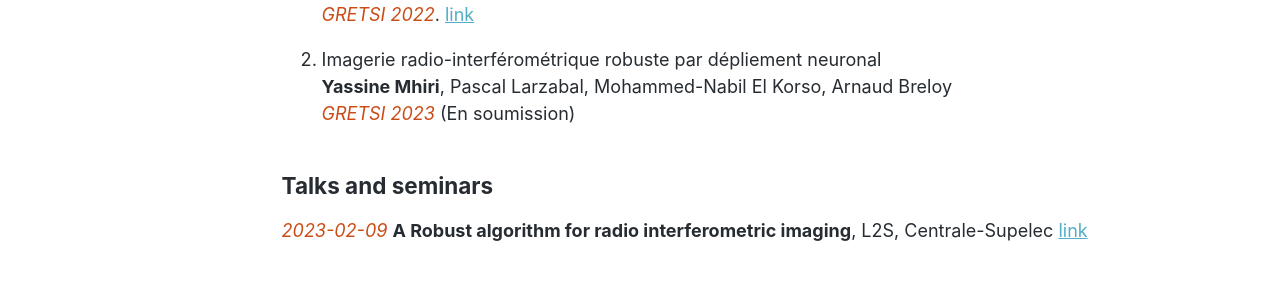
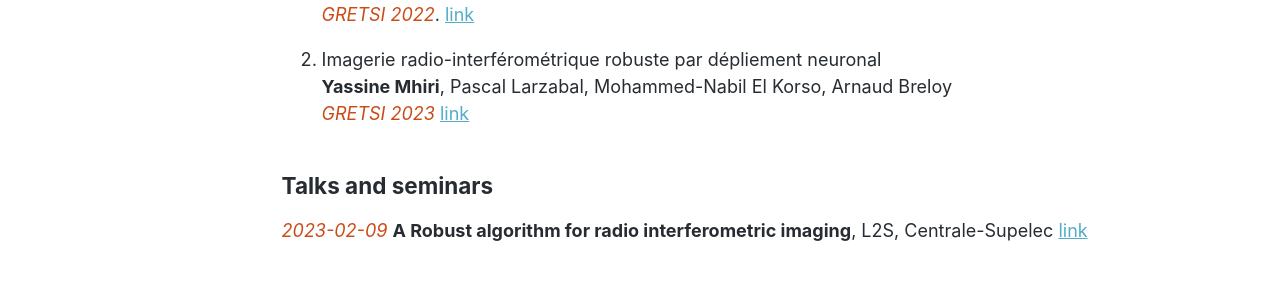
Before and after one commit to y-mhiri/y-mhiri.github.io, a Jekyll site: the page built from _pages/publications.md, in a window 1280 px wide and 1307 px high. Shown: the part 847-1142 px from the top of the window. Built offline with Jekyll 4.4.1, drawn with Linux system fonts in a browser that asks for light colours; some web fonts are replaced.

Commit message:
corrected Gretsi paper

```diff
--- a/_pages/publications.md
+++ b/_pages/publications.md
@@ -47,7 +47,7 @@ author_profile: true
 
 2. Imagerie radio-interférométrique robuste par dépliement neuronal \
   **Yassine Mhiri**, Pascal Larzabal, Mohammed-Nabil El Korso, Arnaud Breloy \
-  *GRETSI 2023* (En soumission)
+  *GRETSI 2023* [link](https://gretsi.fr/data/colloque/pdf/2023_mhiri1116.pdf)
 
 ## Talks and seminars
 
```
